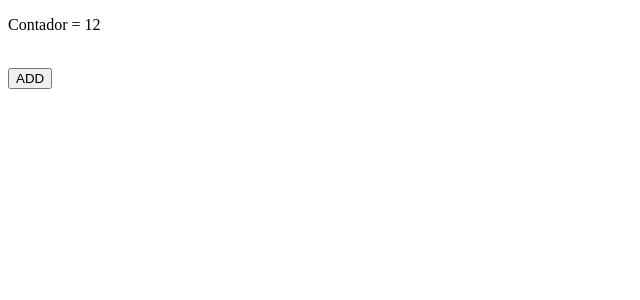
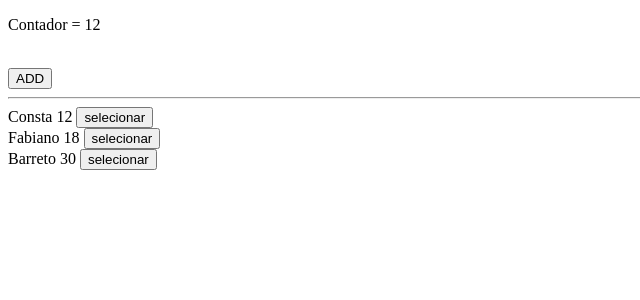
Before and after one commit to Constantinoi/EnsinoAngular, an Angular app: page / in a window 1280 px wide. Shown: the top 300 px of the page, without its empty margins (0-640 px from the left). Built offline with nearby package versions, Linux system fonts and the light colour scheme.

Commit message:
Usando Output

```diff
--- a/src/app/app.component.ts
+++ b/src/app/app.component.ts
@@ -2,7 +2,7 @@ import { AfterContentChecked, AfterContentInit, AfterViewChecked, AfterViewInit,
 
 @Component({
   selector: 'app-root',
-  template:`
+  template: `
   <!--<app-new-componet></app-new-componet>
  <app-diretivas-atributos>
  <h1>Inicio</h1>
@@ -14,19 +14,35 @@ import { AfterContentChecked, AfterContentInit, AfterViewChecked, AfterViewInit,
   <app-input-component [contador] = "addContador"></app-input-component>
   <br>
   <button (click)="addNum()">ADD</button>
+
+  <hr>
+
+  <ng-template [ngIf]="getDados">
+    <h1>{{getDados.nome}}</h1>
+    <h2>{{getDados.idade}}</h2>
+  </ng-template>
+
+  <app-output-component (enviarDados)="setDados($event)"></app-output-component>
   `
 })
-export class AppComponent implements OnInit{
+export class AppComponent implements OnInit {
 
-  public addContador:number = 12;
+  public addContador: number = 12;
 
-  constructor(){}
+  public getDados: { nome: string, idade: number } | undefined;
+
+  constructor() { }
 
   ngOnInit(): void {
 
   }
 
-  public addNum(){
+  public addNum() {
     this.addContador += 1;
   }
+
+  public setDados(event: { nome: string, idade: number }) {
+    this.getDados = event;
+  }
+
 }
--- /dev/null
+++ b/src/app/shared/output-component/output-component.component.html
@@ -0,0 +1,5 @@
+<div *ngFor ="let item of list; index as i">
+    {{item.nome}}
+    {{item.idade}}
+    <button (click)="getDados(i)">selecionar</button>
+</div>
--- /dev/null
+++ b/src/app/shared/output-component/output-component.component.ts
@@ -0,0 +1,29 @@
+import { Component, EventEmitter, OnInit, Output } from '@angular/core';
+
+@Component({
+  selector: 'app-output-component',
+  templateUrl: './output-component.component.html',
+  styleUrls: ['./output-component.component.scss']
+})
+export class OutputComponentComponent implements OnInit {
+
+  @Output() public enviarDados = new EventEmitter();
+
+  public list: Array<{ nome: string, idade: number }> =
+    [
+      { nome: "Consta", idade: 12 },
+      { nome: "Fabiano", idade: 18 },
+      { nome: "Barreto", idade: 30 }
+    ]
+
+  constructor() { }
+
+  ngOnInit(): void {
+  }
+
+  public getDados(event: number) {
+    this.enviarDados.emit(this.list[event]);
+    console.log(this.list[event]);
+  }
+
+}
```
Also changed, not shown: src/app/shared/shared.module.ts (+5 -2 lines), src/app/shared/output-component/output-component.component.scss (added), 1 other file (tests, documents, lock files or other folders).
